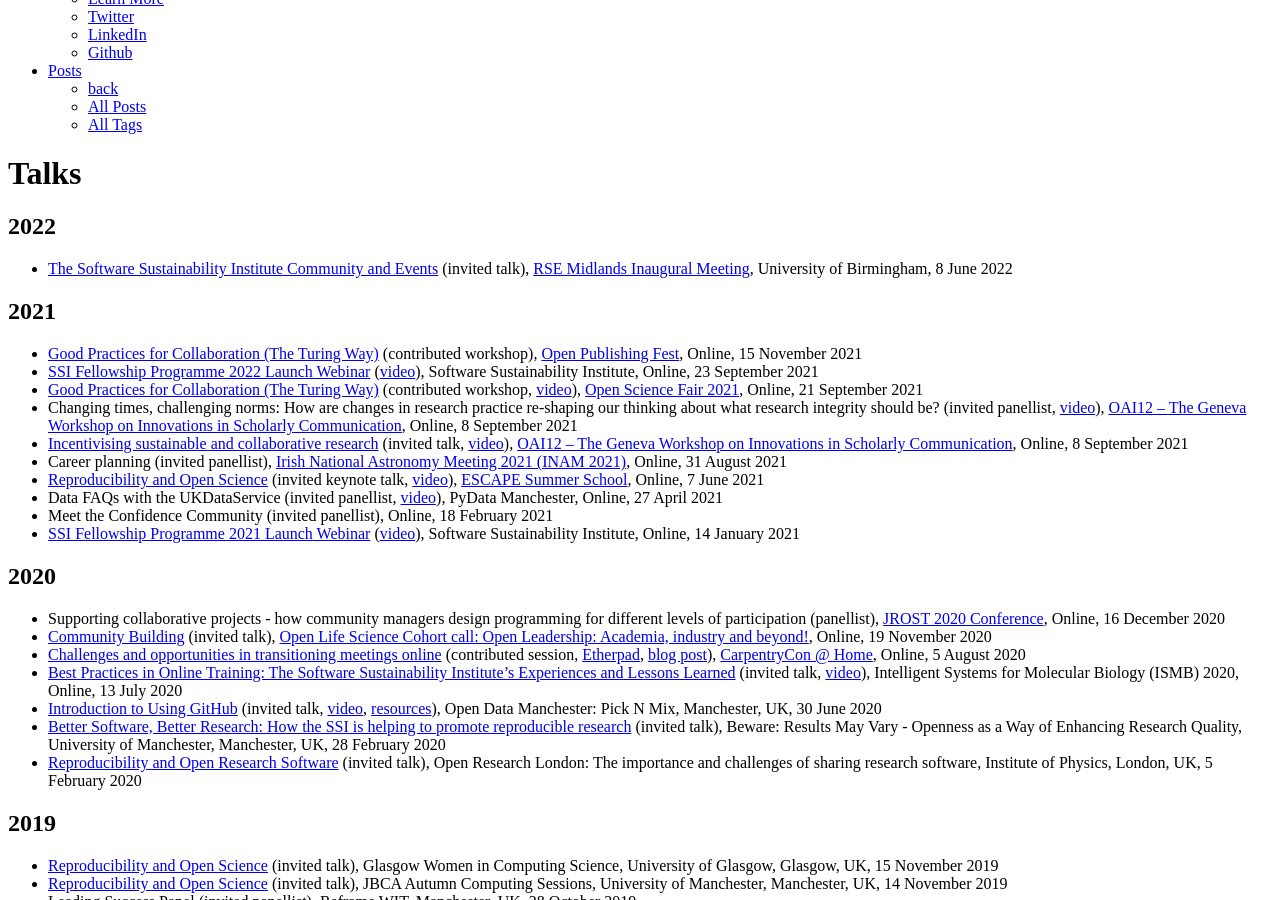
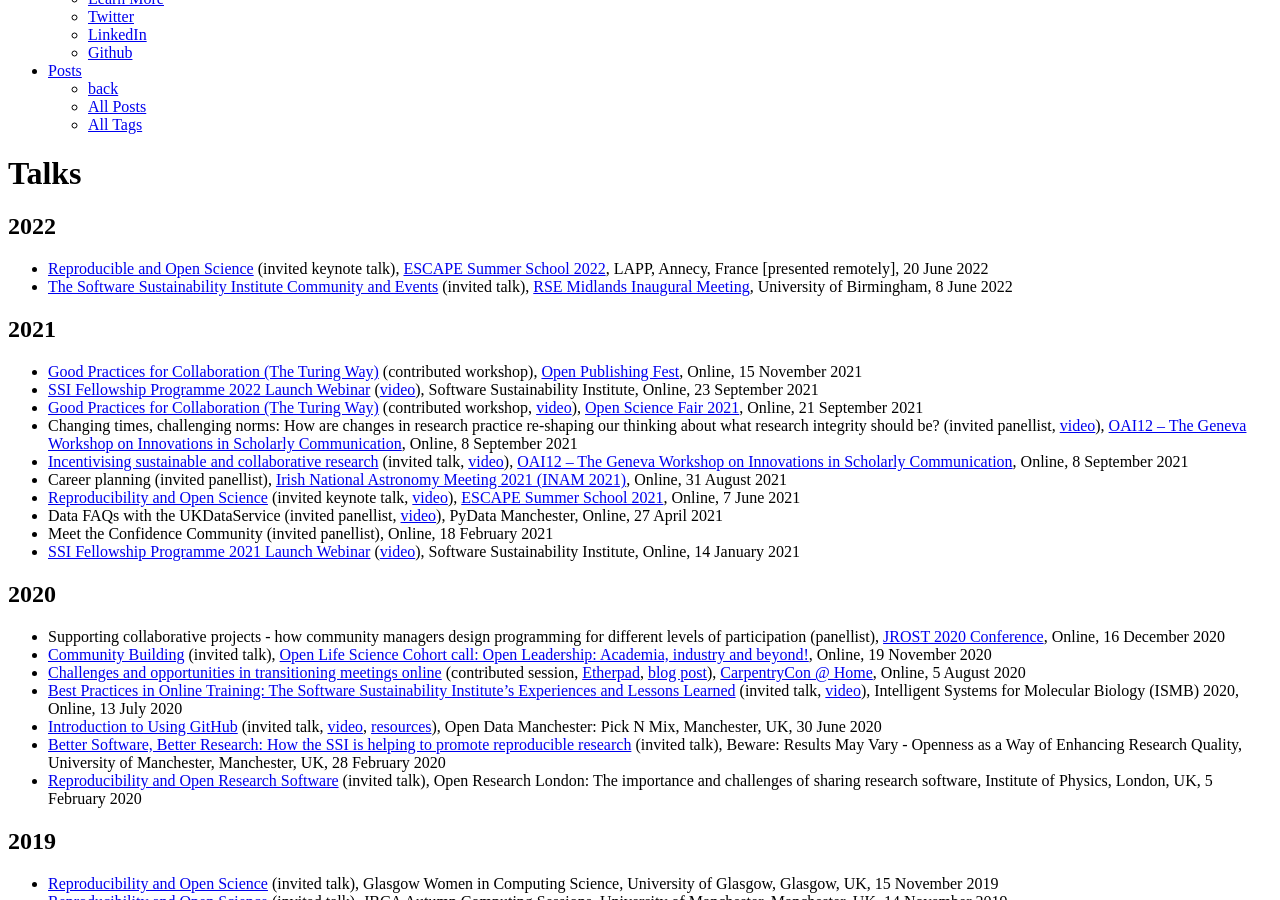
Before and after one commit to rainsworth/rainsworth.github.io, a Jekyll site: the page built from talks/index.md, in a window 1280 px wide and 900 px high, scrolled down 608 px. Built offline with Jekyll 4.4.1, drawn with Linux system fonts in a browser that asks for light colours.

Commit message:
Update index.md

```diff
--- a/talks/index.md
+++ b/talks/index.md
@@ -7,6 +7,7 @@
 ---
 
 ## 2022
+* [Reproducible and Open Science](https://doi.org/10.6084/m9.figshare.20079179) (invited keynote talk), [ESCAPE Summer School 2022](https://indico.in2p3.fr/event/26913/), LAPP, Annecy, France [presented remotely], 20 June 2022
 * [The Software Sustainability Institute Community and Events](https://doi.org/10.6084/m9.figshare.20006468) (invited talk), [RSE Midlands Inaugural Meeting](https://rse-midlands.github.io/docs/event-8th-june/), University of Birmingham, 8 June 2022
 
 ## 2021
@@ -17,7 +18,7 @@
 * Changing times, challenging norms: How are changes in research practice re-shaping our thinking about what research integrity should be? (invited panellist, [video](https://vimeo.com/588305806#t=7035s)), [OAI12 – The Geneva Workshop on Innovations in Scholarly Communication](https://oai.events/oai12/), Online, 8 September 2021
 * [Incentivising sustainable and collaborative research](https://doi.org/10.6084/m9.figshare.14986890) (invited talk, [video](https://vimeo.com/588305806#t=1500s)), [OAI12 – The Geneva Workshop on Innovations in Scholarly Communication](https://oai.events/oai12/), Online, 8 September 2021
 * Career planning (invited panellist), [Irish National Astronomy Meeting 2021 (INAM 2021)](https://astronomers.ie/inam-2021/), Online, 31 August 2021
-* [Reproducibility and Open Science](https://doi.org/10.6084/m9.figshare.14710110) (invited keynote talk, [video](https://youtu.be/TkIZ4FIGfBc)), [ESCAPE Summer School](https://indico.in2p3.fr/event/20306/), Online, 7 June 2021
+* [Reproducibility and Open Science](https://doi.org/10.6084/m9.figshare.14710110) (invited keynote talk, [video](https://youtu.be/TkIZ4FIGfBc)), [ESCAPE Summer School 2021](https://indico.in2p3.fr/event/20306/), Online, 7 June 2021
 * Data FAQs with the UKDataService (invited panellist, [video](https://youtu.be/SvNGA5-wIPs?t=582)), PyData Manchester, Online, 27 April 2021
 * Meet the Confidence Community (invited panellist), Online, 18 February 2021
 * [SSI Fellowship Programme 2021 Launch Webinar](https://doi.org/10.5281/zenodo.4432058) ([video](https://youtu.be/aceXqDJSoxY)), Software Sustainability Institute, Online, 14 January 2021
```
